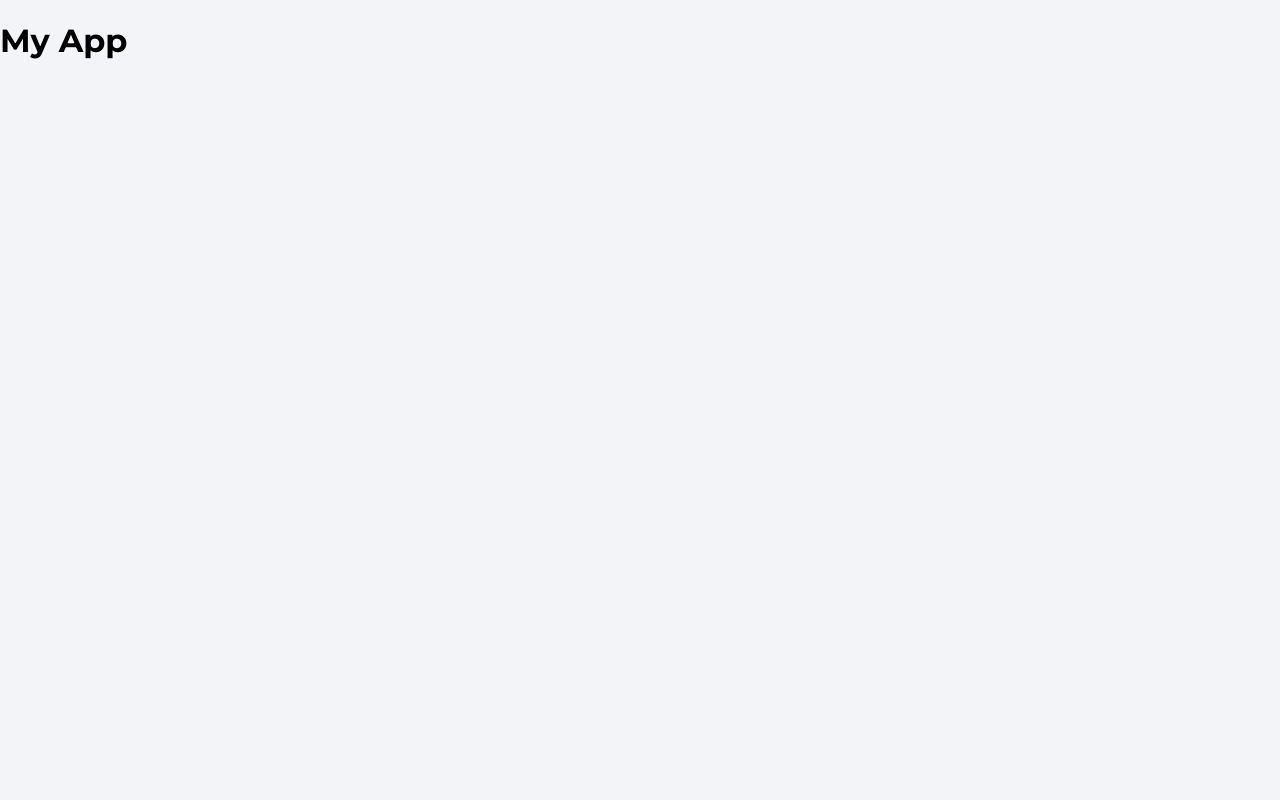
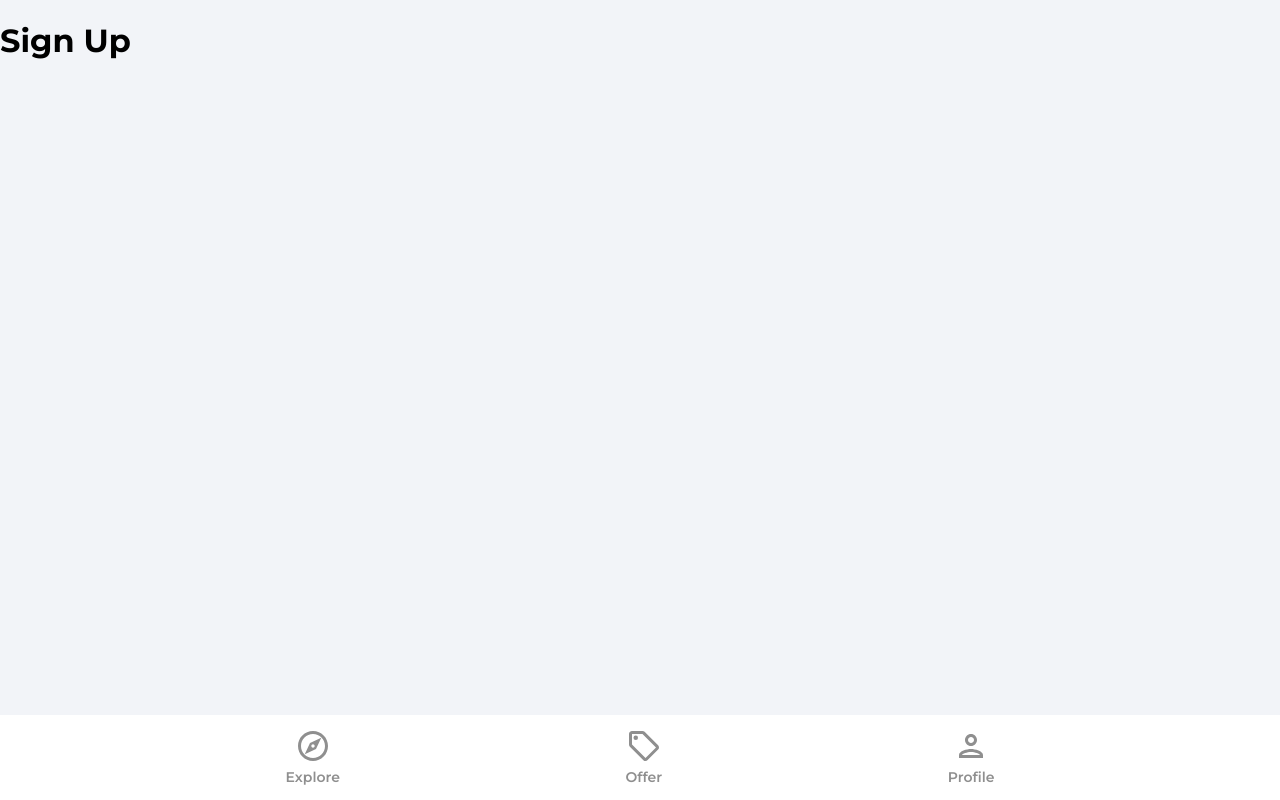
Before and after one commit to joselara22/house-marketplace, a React (Create React App) app: page /forgot-password in a window 1280 px wide. Built offline with nearby package versions, Linux system fonts and the light colour scheme.

Commit message:
Created basic layout for application

```diff
--- a/package.json
+++ b/package.json
@@ -9,6 +9,7 @@
     "firebase": "^10.8.1",
     "react": "^18.2.0",
     "react-dom": "^18.2.0",
+    "react-router-dom": "^6.22.2",
     "react-scripts": "5.0.1",
     "web-vitals": "^2.1.4"
   },
--- a/public/index.html
+++ b/public/index.html
@@ -24,7 +24,7 @@
       work correctly both with client-side routing and a non-root public URL.
       Learn how to configure a non-root public URL by running `npm run build`.
     -->
-    <title>React App</title>
+    <title>House Marketplace</title>
   </head>
   <body>
     <noscript>You need to enable JavaScript to run this app.</noscript>
--- a/src/App.js
+++ b/src/App.js
@@ -1,7 +1,26 @@
+import { BrowserRouter as Router, Routes, Route } from 'react-router-dom';
+import Navbar from './components/Navbar';
+import Explore from './pages/Explore';
+import Offers from './pages/Offers';
+import Profile from './pages/Profile';
+import SignIn from './pages/SignIn';
+import SignUp from './pages/SignUp';
+import ForgotPassword from './pages/SignUp';
+
 function App() {
   return (
     <>
-      <h1>My App</h1>
+      <Router>
+        <Routes>
+          <Route path="/" element={<Explore />} />
+          <Route path="/offers" element={<Offers />} />
+          <Route path="/profile" element={<SignIn />} />
+          <Route path="/sign-in" element={<SignIn />} />
+          <Route path="/sign-up" element={<SignUp />} />
+          <Route path="/forgot-password" element={<ForgotPassword />} />
+        </Routes>
+        <Navbar />
+      </Router>
     </>
   );
 }
--- /dev/null
+++ b/src/components/Navbar.jsx
@@ -0,0 +1,74 @@
+import { useNavigate, useLocation } from 'react-router-dom';
+import { ReactComponent as OfferIcon } from '../assets/svg/localOfferIcon.svg';
+import { ReactComponent as ExploreIcon } from '../assets/svg/exploreIcon.svg';
+import { ReactComponent as PersonOutlineIcon } from '../assets/svg/personOutlineIcon.svg';
+
+function Navbar() {
+  const navigate = useNavigate();
+  const location = useLocation();
+
+  const pathMatchRoute = (route) => {
+    if (route === location.pathname) {
+      return true;
+    }
+  };
+
+  return (
+    <footer className="navbar">
+      <nav className="navbarNav">
+        <ul className="navbarListItems">
+          <li className="navbarListItem" onClick={() => navigate('/')}>
+            <ExploreIcon
+              fill={pathMatchRoute('/') ? '#2c2c2c' : '#8f8f8f'}
+              width="36px"
+              height="36px"
+            />
+            <p
+              className={
+                pathMatchRoute('/')
+                  ? 'navbarListItemNameActive'
+                  : 'navbarListItemName'
+              }
+            >
+              Explore
+            </p>
+          </li>
+          <li className="navbarListItem" onClick={() => navigate('/offers')}>
+            <OfferIcon
+              fill={pathMatchRoute('/offers') ? '#2c2c2c' : '#8f8f8f'}
+              width="36px"
+              height="36px"
+            />
+            <p
+              className={
+                pathMatchRoute('/offers')
+                  ? 'navbarListItemNameActive'
+                  : 'navbarListItemName'
+              }
+            >
+              Offer
+            </p>
+          </li>
+          <li className="navbarListItem" onClick={() => navigate('/profile')}>
+            <PersonOutlineIcon
+              fill={pathMatchRoute('/profile') ? '#2c2c2c' : '#8f8f8f'}
+              width="36px"
+              height="36px"
+            />
+            <p
+              className={
+                pathMatchRoute('/profile')
+                  ? 'navbarListItemNameActive'
+                  : 'navbarListItemName'
+              }
+            >
+              Profile
+            </p>
+          </li>
+        </ul>
+      </nav>
+    </footer>
+  );
+}
+
+export default Navbar;
--- /dev/null
+++ b/src/pages/Explore.jsx
@@ -0,0 +1,9 @@
+function Explore() {
+  return (
+    <div>
+      <h1>Explore</h1>
+    </div>
+  );
+}
+
+export default Explore;
--- /dev/null
+++ b/src/pages/Offers.jsx
@@ -0,0 +1,9 @@
+function Offers() {
+  return (
+    <div>
+      <h1>Offers</h1>
+    </div>
+  );
+}
+
+export default Offers;
--- /dev/null
+++ b/src/pages/Profile.jsx
@@ -0,0 +1,9 @@
+function Profile() {
+  return (
+    <div>
+      <h1>Profile</h1>
+    </div>
+  );
+}
+
+export default Profile;
--- /dev/null
+++ b/src/pages/SignIn.jsx
@@ -0,0 +1,9 @@
+function SignIn() {
+  return (
+    <div>
+      <h1>Sign In</h1>
+    </div>
+  );
+}
+
+export default SignIn;
--- /dev/null
+++ b/src/pages/SignUp.jsx
@@ -0,0 +1,9 @@
+function SignUp() {
+  return (
+    <div>
+      <h1>Sign Up</h1>
+    </div>
+  );
+}
+
+export default SignUp;
```
Also changed, not shown: src/pages/ForgotPassword.jsx (added, +9 -0 lines), 1 other file (tests, documents, lock files or other folders).
